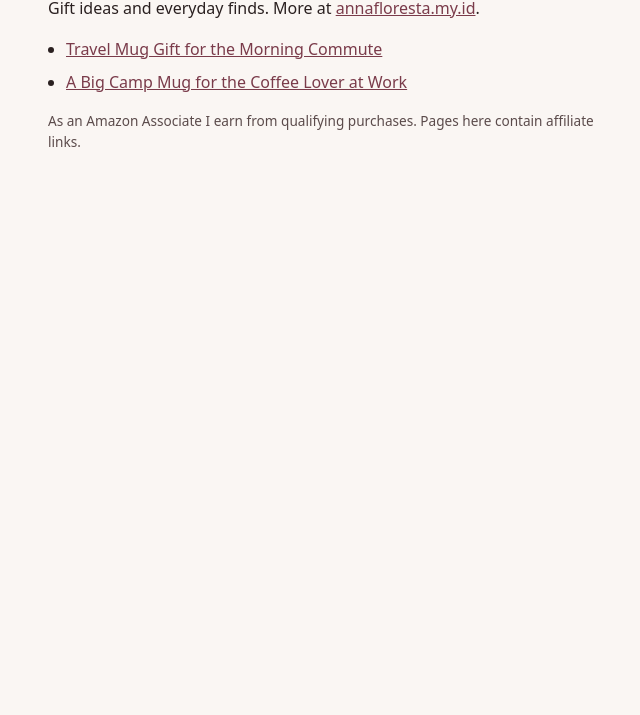
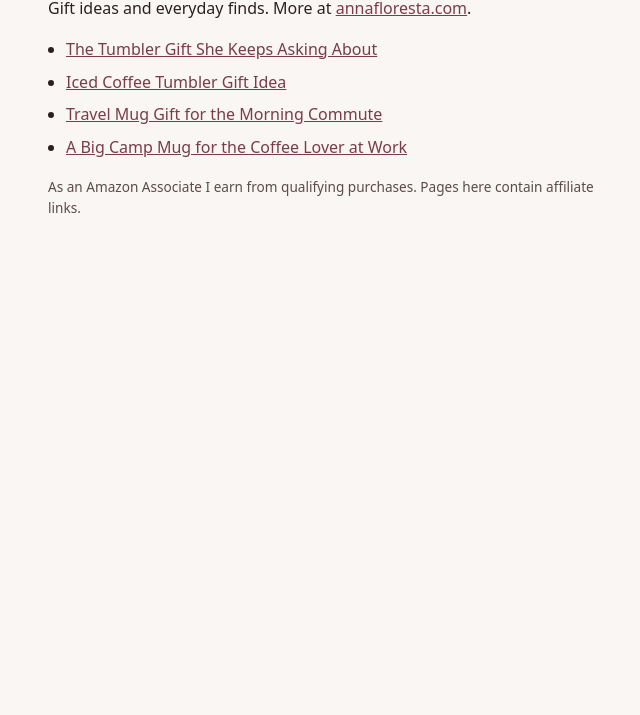
Before and after one commit to melvinsyamsuddin-byte/anna-pins, a plain HTML site: page index.html in a window 1280 px wide. Shown: the part 85-800 px from the top of the page, without its empty margins (312-952 px from the left). Drawn offline with Linux system fonts and the light colour scheme.

Commit message:
Perbarui beranda

```diff
--- a/index.html
+++ b/index.html
@@ -4,15 +4,17 @@
 <meta charset="utf-8">
 <meta name="viewport" content="width=device-width, initial-scale=1">
 <title>Anna Floresta Picks</title>
-<meta name="description" content="Gift and beauty picks from annafloresta.my.id.">
+<meta name="description" content="Gift and beauty picks from annafloresta.com.">
 <meta name="p:domain_verify" content="3a376b6818fb7b3e8f3ab68c16956366">
 <style>body{margin:0;background:#faf6f3;color:#2a2020;font-family:system-ui,-apple-system,Segoe UI,Roboto,sans-serif;line-height:1.55}main{max-width:560px;margin:0 auto;padding:24px 18px 40px}img.pin{width:100%;height:auto;border-radius:12px;display:block;background:#eee2dc}h1{font-size:1.45rem;line-height:1.25;margin:18px 0 10px}p{margin:0 0 14px}a.btn{display:block;text-align:center;background:#7a3b4a;color:#fff;text-decoration:none;font-weight:600;padding:14px 18px;border-radius:10px;margin:20px 0}a.btn:hover{background:#5f2d3a}a:focus-visible{outline:3px solid #c9822b;outline-offset:2px}.note{font-size:.85rem;color:#5b4b4b}a{color:#7a3b4a}ul{padding-left:18px}li{margin:0 0 8px}</style>
 </head>
 <body>
 <main>
 <h1>Anna Floresta Picks</h1>
-<p>Gift ideas and everyday finds. More at <a href="https://annafloresta.my.id">annafloresta.my.id</a>.</p>
+<p>Gift ideas and everyday finds. More at <a href="https://annafloresta.com">annafloresta.com</a>.</p>
 <ul>
+<li><a href="/p/anna261128-02.html">The Tumbler Gift She Keeps Asking About</a></li>
+<li><a href="/p/anna261128-01.html">Iced Coffee Tumbler Gift Idea</a></li>
 <li><a href="/p/anna261127-02.html">Travel Mug Gift for the Morning Commute</a></li>
 <li><a href="/p/anna261127-01.html">A Big Camp Mug for the Coffee Lover at Work</a></li>
 </ul>
```
